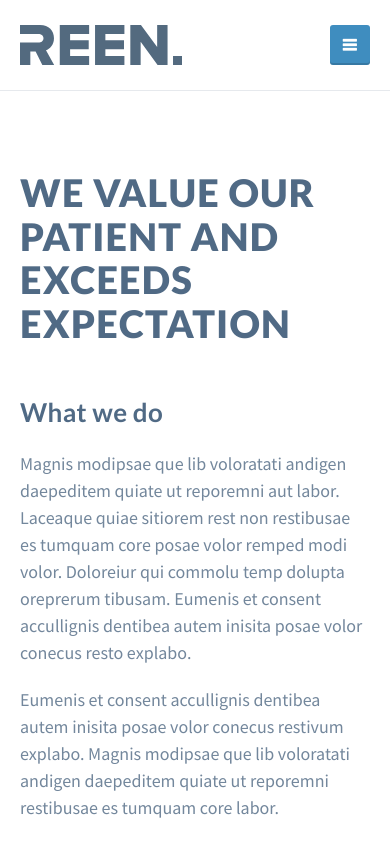
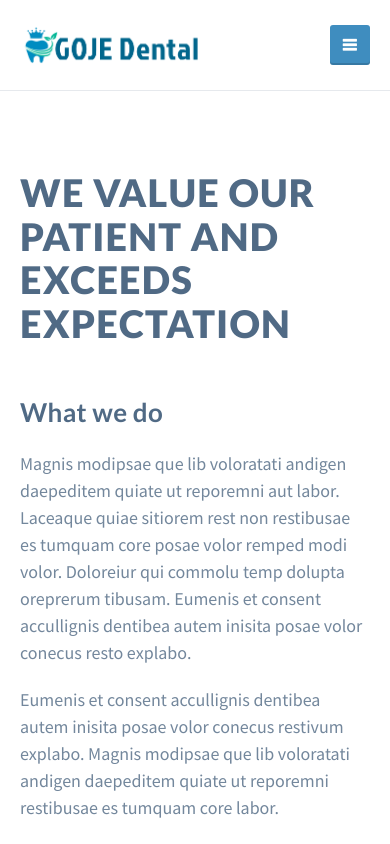
Before and after one commit to ShreehariVaasishta/sivatamma.github.io, a plain HTML site: page about2.html in a window 390 px wide. Shown: the top 844 px of the page. Drawn offline with Linux system fonts and the light colour scheme.

Commit message:
logo changes in mobile

```diff
--- a/about2.html
+++ b/about2.html
@@ -64,7 +64,7 @@
 
 						<!-- ============================================================= LOGO MOBILE ============================================================= -->
 
-						<a class="navbar-brand" href="index.html"><img src="assets/images/logo.svg" class="logo" alt=""></a>
+						<a class="navbar-brand" href="index.html"><img src="assets/images/logo.png" class="logo" alt=""></a>
 
 						<!-- ============================================================= LOGO MOBILE : END ============================================================= -->
 
```
Also changed, not shown: contact2.html (+1 -1 lines), index.html (+1 -1 lines).
